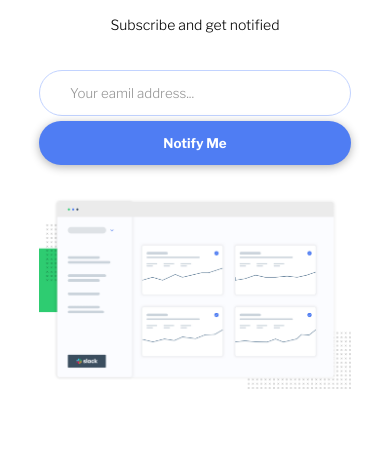
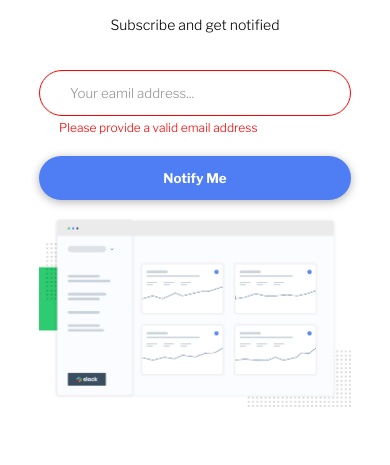
Before and after one commit to i-am-vahid/ping-coming-soon-page, a plain HTML site: page index.html in a window 390 px wide. Both pictures are taken after a click on the button "Notify Me". Shown: the part 157-622 px from the top of the page. Drawn offline with nearby package versions, Linux system fonts and the light colour scheme.

Commit message:
finish project

```diff
--- a/index.html
+++ b/index.html
@@ -51,5 +51,7 @@
       Coded by <a href="#">Vahid</a>.
     </p>
   </footer>
+
+  <script src="./scripts/main.js"></script>
 </body>
 </html>
--- a/sass/style.scss
+++ b/sass/style.scss
@@ -83,6 +83,12 @@ main{
             color: red;
             font-size: 12px;
             margin-bottom: 15px;
+            bottom: 50px;
+            left: 20px;
+            @media (min-width:710px) {
+                bottom:  -35px;
+                left: 8rem;
+            }
         }
         &--submit{
             width: 100%;
@@ -93,6 +99,7 @@ main{
             background-color: var(--Blue);
             color: white;
             font-weight: bold;
+            // transform: translateY(20px);
             box-shadow: 0px 2px 10px rgba(0, 0, 0, 0.3);
             cursor: pointer;
             @media (min-width:710px) {
--- /dev/null
+++ b/scripts/main.js
@@ -0,0 +1,19 @@
+let user_email = document.querySelector('.container__form--email')
+let btn = document.querySelector('.container__form--submit')
+let erroe_msg = document.querySelector('.container__form--error-msg')
+
+let email_regex = /^\w+([\.-]?\w+)*@\w+([\.-]?\w+)*(\.\w{2,3})+$/
+
+btn.addEventListener("click", ()=>{
+    if (!email_regex.test(user_email.value)){
+        if (window.innerWidth > 710){
+            erroe_msg.style.display = 'block'
+            user_email.style.borderColor = 'red'
+
+        }else{
+            user_email.style.marginBottom = '40px'
+            erroe_msg.style.display = 'block'
+            user_email.style.borderColor = 'red'
+        }
+    }
+})
```
Also changed, not shown: css/style.css, 1 other file.
